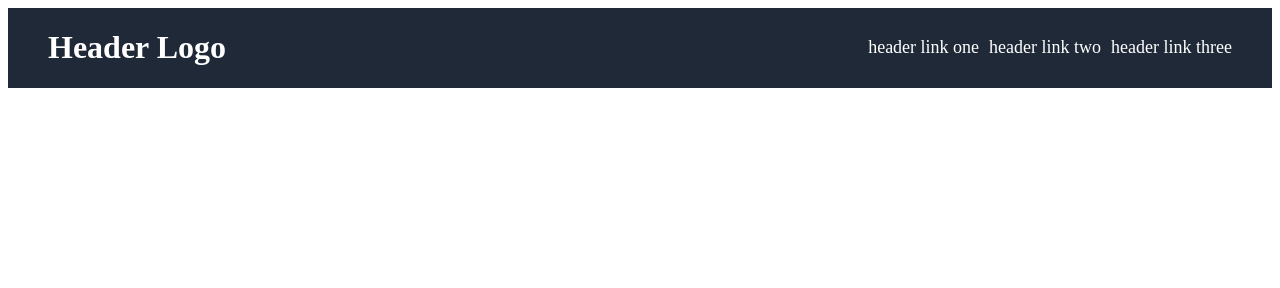
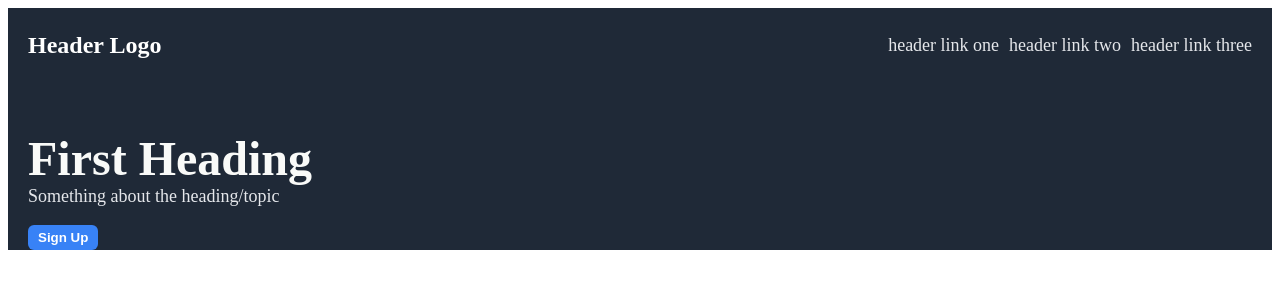
Before and after one commit to RAnmol3061/odin-landing_page, a plain HTML site: page index.html in a window 1280 px wide. Drawn offline with Linux system fonts and the light colour scheme.

Commit message:
Modifying header & adding first section

```diff
--- a/index.html
+++ b/index.html
@@ -8,12 +8,18 @@
 </head>
 <body>
     <header>
-        <h1>Header Logo</h1>
+        <p class="logo">Header Logo</p>
         <ul class="header-link">
             <li>header link one</li>
             <li>header link two</li>
             <li>header link three</li>
         </ul>
     </header>
+    <section class="first-part">
+        <p class="hero-text">First Heading</p>
+        <p class="hero-secondary">Something about the heading/topic</p>
+        <button>Sign Up</button>
+
+    </section>
 </body>
 </html>
--- a/style.css
+++ b/style.css
@@ -7,17 +7,21 @@ header {
     display: flex;
     justify-content: space-between;
     align-items: center;
-    padding-left: 40px;
-    padding-right: 40px;
     background-color: #1F2937;
     color: white;
+    font-size: 24px;
+    padding-left: 20px;
+    padding-right: 20px ;
 }
 
+.logo {
+    font-weight: bold;
+}
 
 .header-link {
     display: flex;
     gap: 10px;
-    color: e5e7eb ;
+    color: #e5e7eb ;
     font-size: 18px ;
 
 }
@@ -27,3 +31,31 @@ ul {
     list-style-type: none;
     padding: 0px;
 }
+
+.first-part {
+ background-color: #1F2937;
+ padding-left: 20px;
+ padding-right: 20px;
+}
+
+.hero-text {
+    font-size: 48px;
+    font-weight: 900;
+    color:#F9fAf8;
+    margin-bottom: 0px;
+}
+
+.hero-secondary {
+    color: #e5e7eb;
+    font-size: 18px;
+    margin-top: 0;
+}
+
+button {
+    background-color: #3882F6;
+    border: none;
+    border-radius: 6px;
+    padding: 5px 10px;
+    color: white;
+    font-weight: bold;
+}
```
